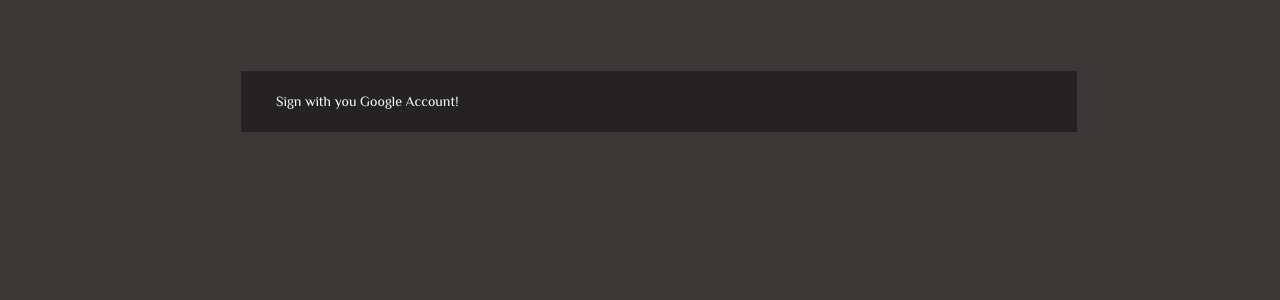
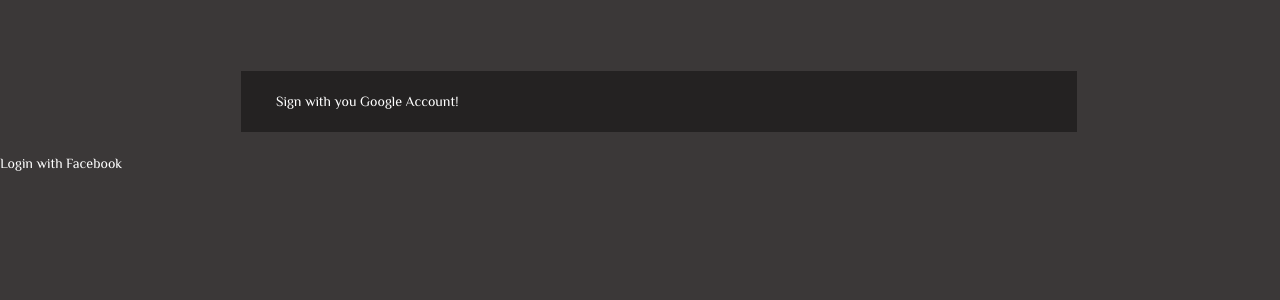
Before and after one commit to thakursaurabh1998/ScienceDigest, a Flask app: page /login in a window 1280 px wide. Shown: the top 300 px of the page. Run offline with Flask 2, Linux system fonts and the light colour scheme; parts of the project's set-up code (start-up, migrations or seed data) failed here and were passed over; some libraries are stand-ins or nearby versions.

Commit message:
facebook oauth

```diff
--- a/templates/login.html
+++ b/templates/login.html
@@ -64,12 +64,12 @@
   }); } }
 </script>
 
-<!-- 	<fb:login-button scope="public_profile,email" onlogin="sendTokenToServer();">
-		<a href='javascript:sendTokenToServer()'>Login with Facebook</a>
-	</fb:login-button>
- -->
+<fb:login-button scope="public_profile,email" onlogin="sendTokenToServer();">
+	<a href='javascript:sendTokenToServer()'>Login with Facebook</a>
+</fb:login-button>
+
 <!--FACEBOOK SIGN IN -->
-<!-- <script>
+<script>
 	window.fbAsyncInit = function() {
 		FB.init({
 			appId      : '141263696535365',
@@ -115,6 +115,6 @@
 			});
 	    });
 	}
-</script> -->
+</script>
 </body>
 </html>
--- a/views.py
+++ b/views.py
@@ -221,6 +221,88 @@ def login():
         return redirect(url_for('homeHandler'))
 
 
+# facebook oauth
+@app.route('/fbconnect', methods=['POST'])
+def fbconnect():
+    if request.args.get('state') != login_session['state']:
+        response = make_response(json.dumps('Invalid state parameter.'), 401)
+        response.headers['Content-Type'] = 'application/json'
+        return response
+    access_token = request.data
+    print "access token received %s " % access_token
+
+    app_id = json.loads(open('fb_client_secrets.json', 'r').read())[
+        'web']['app_id']
+    app_secret = json.loads(
+        open('fb_client_secrets.json', 'r').read())['web']['app_secret']
+    url = 'https://graph.facebook.com/oauth/access_token?\
+grant_type=fb_exchange_token&client_id=%s&client\
+_secret=%s&fb_exchange_token=%s' % (app_id, app_secret, access_token)
+    h = httplib2.Http()
+    result = h.request(url, 'GET')[1]
+
+    # Use token to get user info from API
+    userinfo_url = "https://graph.facebook.com/v2.11/me"
+    token = result.split(',')[0].split(':')[1].replace('"', '')
+
+    url = 'https://graph.facebook.com/v2.11/me?access\
+_token=%s&fields=name,id,email' % token
+    h = httplib2.Http()
+    result = h.request(url, 'GET')[1]
+    # print "url sent for API access:%s"% url
+    # print "API JSON result: %s" % result
+    data = json.loads(result)
+    login_session['provider'] = 'facebook'
+    login_session['username'] = data["name"]
+    login_session['email'] = data["email"]
+    login_session['facebook_id'] = data["id"]
+
+    # The token must be stored in the login_session in order to properly logout
+    login_session['access_token'] = token
+
+    # Get user picture
+    url = 'https://graph.facebook.com/v2.11/me/picture?\
+access_token=%s&redirect=0&height=200&width=200' % token
+    h = httplib2.Http()
+    result = h.request(url, 'GET')[1]
+    data = json.loads(result)
+
+    login_session['picture'] = data["data"]["url"]
+
+    # see if user exists
+    user_id = getUserID(login_session['email'])
+    if not user_id:
+        user_id = createUser(login_session)
+    login_session['user_id'] = user_id
+
+    output = ''
+    output += '<h1>Welcome, '
+    output += login_session['username']
+
+    output += '!</h1>'
+    output += '<img src="'
+    output += login_session['picture']
+    output += ' " style = "width: 300px; height: 300px;border-radius\
+: 150px;-webkit-border-radius: 150px;-moz-border-radius: 150px;"> '
+
+    flash("Now logged in as %s" % login_session['username'])
+    return output
+
+
+@app.route('/fbdisconnect')
+def fbdisconnect():
+    facebook_id = login_session['facebook_id']
+    url = 'https://graph.facebook.com/%s/permissions' % facebook_id
+    h = httplib2.Http()
+    result = h.request(url, 'DELETE')[1]
+    del login_session['username']
+    del login_session['email']
+    del login_session['picture']
+    del login_session['user_id']
+    del login_session['facebook_id']
+    return "You have been logged out"
+
+
 # google id connection
 @app.route('/gconnect', methods=['POST'])
 def gconnect():
```
